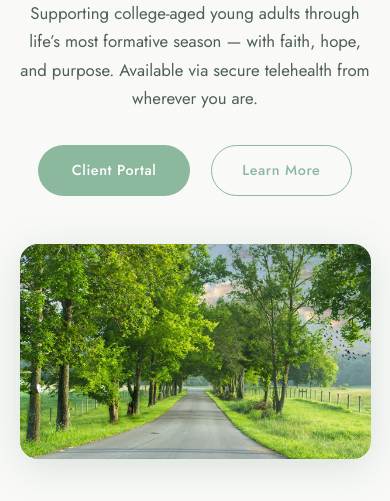
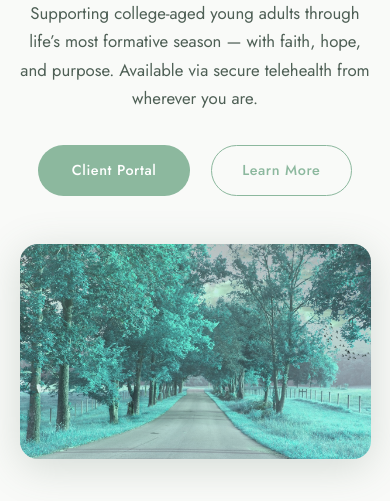
Before and after one commit to wolverine210/wellroundedtherapy, a plain HTML site: page index.html in a window 390 px wide. Shown: the part 343-844 px from the top of the page. Drawn offline with nearby package versions, Linux system fonts and the light colour scheme.

Commit message:
Add files via upload

```diff
--- a/style.css
+++ b/style.css
@@ -52,8 +52,10 @@ nav { max-width: 1140px; margin: 0 auto; padding: 0 5%; display: flex; align-ite
 .hero-text h1 { font-family: 'Cormorant Garamond', serif; font-size: clamp(2.8rem, 5vw, 4.2rem); font-weight: 400; line-height: 1.18; color: var(--ink); margin-bottom: 1.3rem; }
 .hero-text h1 em { font-style: italic; color: var(--sage); }
 .hero-tagline { font-size: 1.05rem; color: var(--ink-mid); max-width: 440px; margin-bottom: 2.2rem; line-height: 1.7; }
-.hero-visual { position: relative; }
-.hero-visual img { width: 100%; max-width: 580px; margin: 0 auto; border-radius: 18px; box-shadow: 0 8px 40px rgba(80,110,90,.18); object-fit: cover; display: block; }
+.hero-visual { position: relative; max-width: 580px; margin: 0 auto; border-radius: 18px; overflow: hidden; box-shadow: 0 8px 40px rgba(80,110,90,.22); }
+.hero-visual::before { display: none; }
+.hero-visual::after { content: ''; position: absolute; inset: 0; background: linear-gradient(160deg, rgba(140,184,158,.28) 0%, rgba(127,179,200,.22) 100%); z-index: 1; pointer-events: none; }
+.hero-visual img { width: 100%; display: block; filter: sepia(30%) saturate(90%) hue-rotate(95deg) brightness(1.02); object-fit: cover; }
 
 /* ── ABOUT ── */
 #about { background: var(--white); }
@@ -145,7 +147,7 @@ footer a:hover { text-decoration: underline; }
 /* ── RESPONSIVE ── */
 @media (max-width: 980px) {
   #home { grid-template-columns: 1fr; text-align: center; gap: 3rem; min-height: auto; padding-top: 3.5rem; }
-  .hero-visual { max-width: 420px; margin: 0 auto; }
+  .hero-visual { max-width: 420px; }
   .hero-tagline { margin: 0 auto 2rem; }
   .about-grid { grid-template-columns: 1fr; gap: 2.5rem; }
   .about-photo { max-width: 320px; }
```
